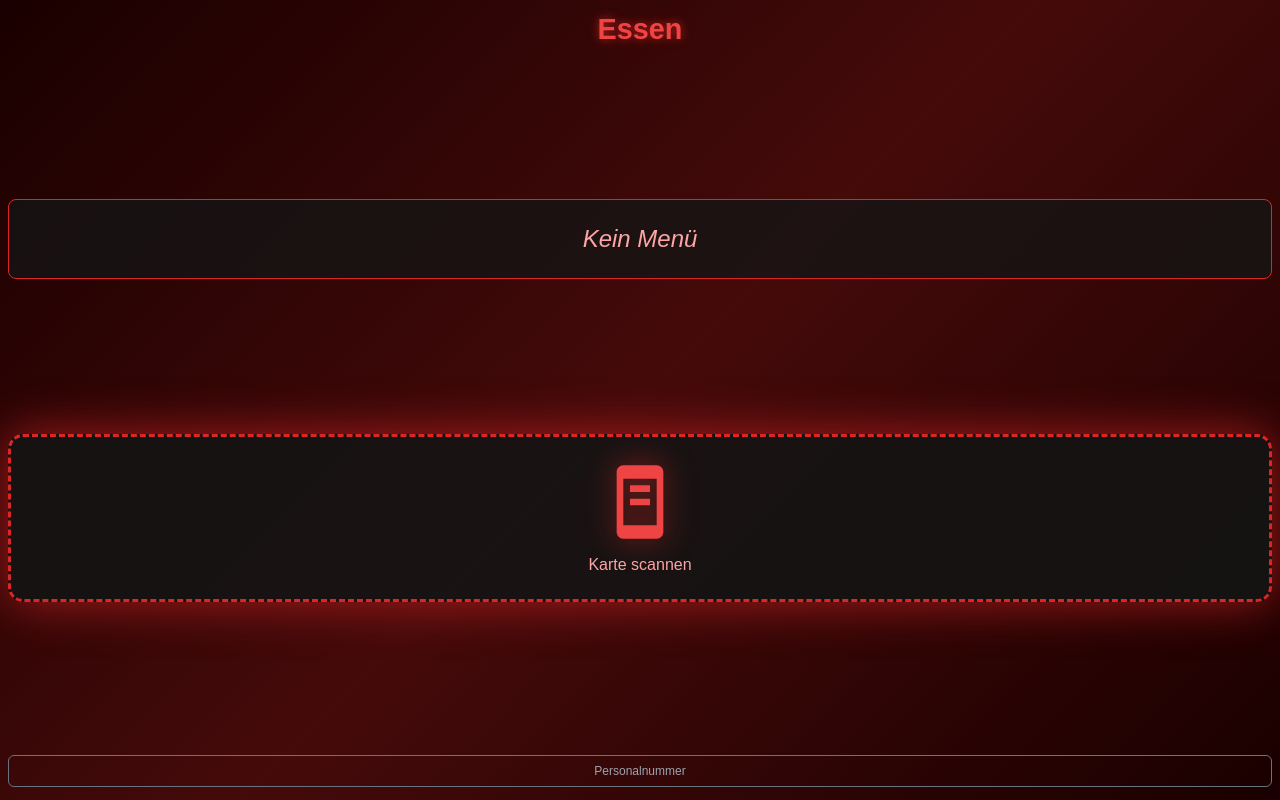
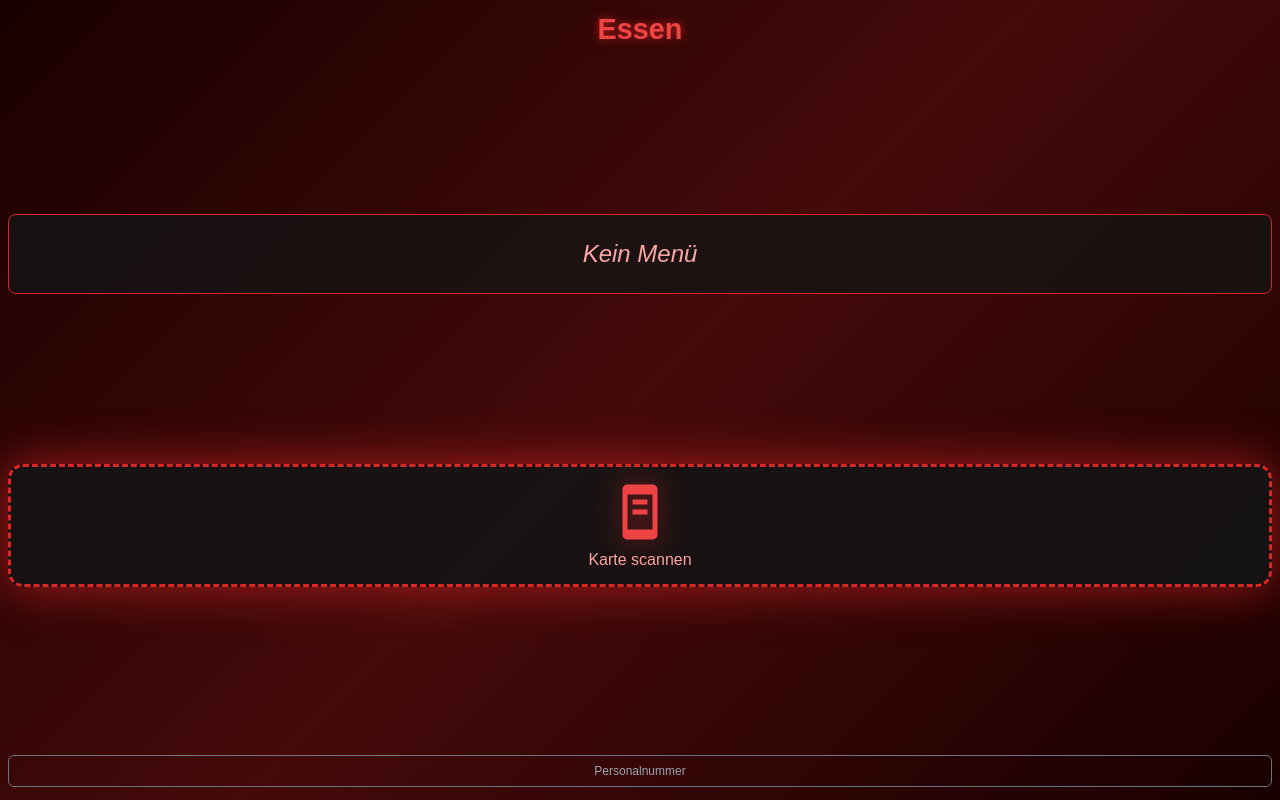
Before and after one commit to Brunsben/FoodBot, a Flask app: page / in a window 1280 px wide. Run offline with Flask 3, Linux system fonts and the light colour scheme; data that the repository does not hold is empty.

Commit message:
Verkleinere RFID-Zone damit Personalnummer-Button sichtbar wird
- max-height von 200px auf 140px reduziert
- padding von 25px auf 15px reduziert
- flex von '0 1 auto' auf '0 0 auto' (kein Wachstum)
- RFID-Icon von 80px auf 60px verkleinert
- Text auf 0.9em verkleinert
- Mehr Platz für Button unten

```diff
--- a/templates/touch.html
+++ b/templates/touch.html
@@ -86,9 +86,9 @@
             background: rgba(20,20,20,0.9);
             border: 3px dashed #dc2626;
             border-radius: 15px;
-            padding: 25px 15px;
-            flex: 0 1 auto;
-            max-height: 200px;
+            padding: 15px 15px;
+            flex: 0 0 auto;
+            max-height: 140px;
             display: flex;
             flex-direction: column;
             justify-content: center;
@@ -99,10 +99,15 @@
         }
         .rfid-icon {
             color: #ef4444;
-            margin-bottom: 10px;
+            margin-bottom: 5px;
             filter: drop-shadow(0 0 15px rgba(220,38,38,0.6));
         }
+        .rfid-icon svg {
+            width: 60px;
+            height: 60px;
+        }
         .rfid-zone p {
+            font-size: 0.9em;
             font-size: 1em;
             color: #fca5a5;
         }
```
